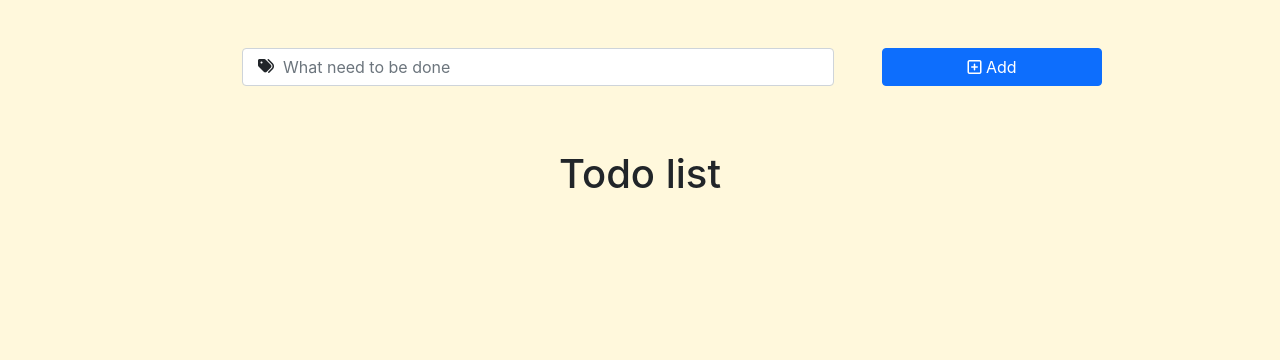
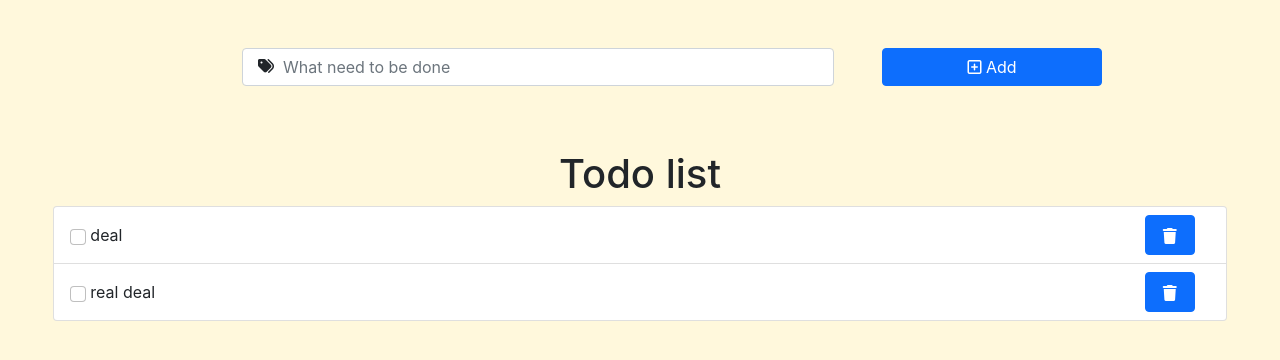
Before and after one commit to tingol88/todoTs, a React (Create React App) app in the folder client/: page / in a window 1280 px wide. Shown: the top 360 px of the page. Built offline with nearby package versions, Linux system fonts and the light colour scheme.

Commit message:
Release 2 Delete button

```diff
--- a/client/src/App.tsx
+++ b/client/src/App.tsx
@@ -9,7 +9,18 @@ import { Todoitem } from './types';
 
 function App() {
   // в дженереке прописываем type или допустим массив типов
-  const [list, setList] = useState<Todoitem[]>([]);// useState должен принимать массив объектов
+  const [list, setList] = useState<Todoitem[]>([{
+    id: '123455',
+    title: 'deal',
+    isDone: false,
+    createdAt: new Date(),
+  }, {
+
+    id: '12345675',
+    title: 'real deal',
+    isDone: false,
+    createdAt: new Date(),
+  } ]);// useState должен принимать массив объектов
   const [activeItem, setActiveItem] = useState<Todoitem | null>(null); // useState может быть или объектом с полями из type TodoItem
 
   // когда отправляем форму
@@ -20,6 +31,9 @@ const onSubmit = (value: string) => {
     createdAt: new Date(),
     isDone: false,
   },...list])
+}
+const onClickDelete = (id: string|undefined):void =>{
+  setList(pre => pre.filter((el)=>el.id !== id))
 }
 
   // const onSubmit = (value: string) => {
@@ -44,7 +58,7 @@ const onSubmit = (value: string) => {
     <div className="App">
       {/* <Form initialValue={activeItem?.title} onSubmit={onSubmit} /> */}
       <Form onSubmit={onSubmit} />
-      <List data={list} />
+      <List data={list} onClickDelete={onClickDelete} />
     </div>
   );
 }
--- a/client/src/Components/List/List.tsx
+++ b/client/src/Components/List/List.tsx
@@ -4,15 +4,16 @@ import { Todoitem } from '../../types';
 
 type ListProps = {
   data: Todoitem[];
+  onClickDelete?:(id:string|undefined)=>void;
 }
-
-const List: VFC<ListProps> = ({ data }) => {
+// создаем component Void Functional Component и указываем у него
+const List: VFC<ListProps> = ({ data, onClickDelete }) => {
   return (
     <div className="">
       <h1>Todo list</h1>
       <div className="d-flex justify-content-center">
         <ul className="list-group d-flex col-11">
-          {data.map(item => (<TodoItem {...item} key={item.id} />))}
+          {data.map(item => (<TodoItem {...item} key={item.id} onClickDelete={onClickDelete} />))}
         </ul>
       </div>
     </div>
--- a/client/src/Components/TodoItem/TodoItem.tsx
+++ b/client/src/Components/TodoItem/TodoItem.tsx
@@ -1,22 +1,39 @@
 import React, { VFC } from "react";
 import { Todoitem } from "../../types";
 
+// мы расширяем type - через & и в расширяемом объекте свойства могут
+// как присутствовать так и не
 type TodoItemProps = Todoitem & {
   onActivate?: () => void;
   onDone?: () => void;
+  onClickDelete?: (id:string|undefined)=> void;
 }
 
-const TodoItem: VFC<TodoItemProps> = ({ title, isDone }) => {
+// прописываем тип пропсов у компонента
+const TodoItem: VFC<TodoItemProps> = ({ id, title, isDone, onClickDelete,}) => {
+
+  const handleClick = ():void => {
+    onClickDelete?.(id);
+  }
   return (
-    <li className="list-group-item d-flex justify-content-start">
+    <li className="list-group-item d-flex justify-content-start align-items-center">
       <input
         className="form-check-input me-1"
         type="checkbox"
         value=""
         aria-label="..."
+        data-id={id}
         defaultChecked={isDone}
       />
       {title}
+      <button
+      onClick={()=>{
+        handleClick()
+      }}
+        style={{ width: "50px", height: '40px', marginLeft: 'auto', marginRight: '15px',}}
+        type="submit"
+        className="btn btn-primary ml-auto p-2 bd-highlight"
+      ><i className="fas fa-trash"></i></button>
     </li>
   );
 };
```
